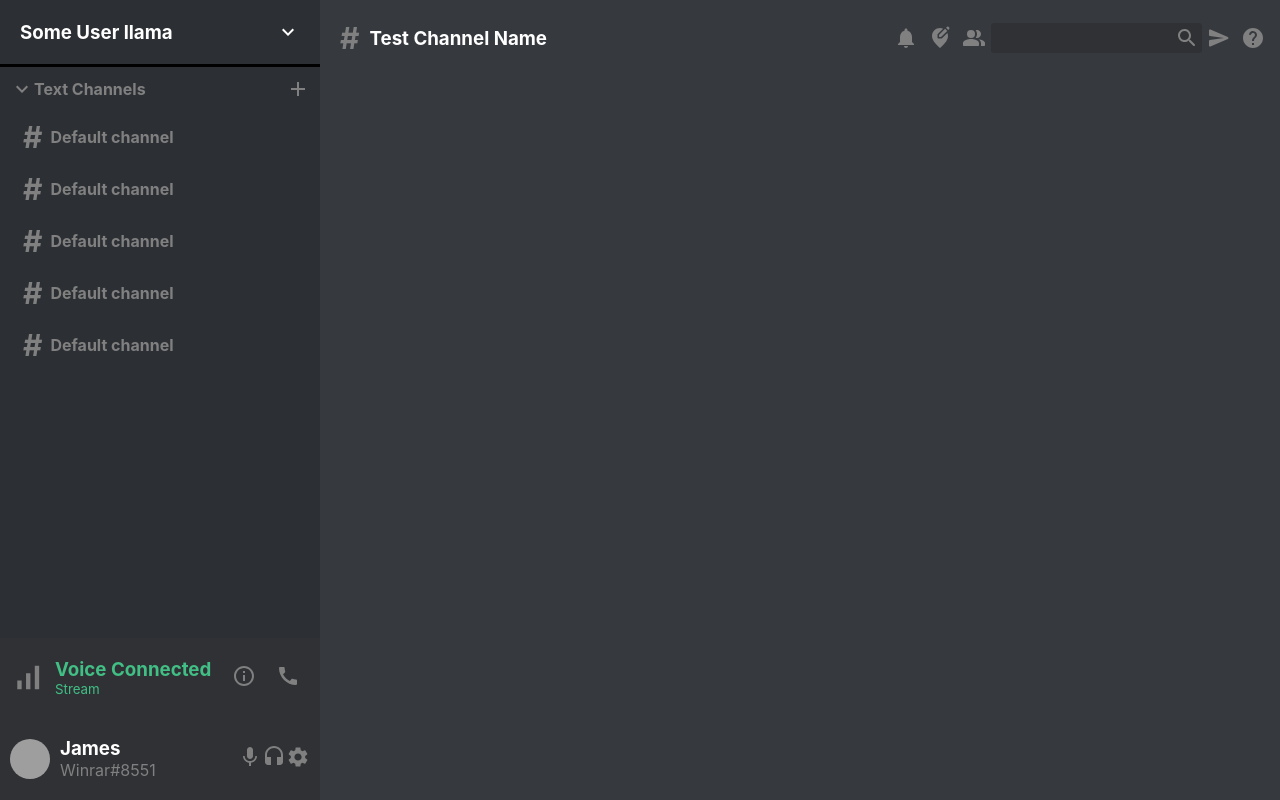
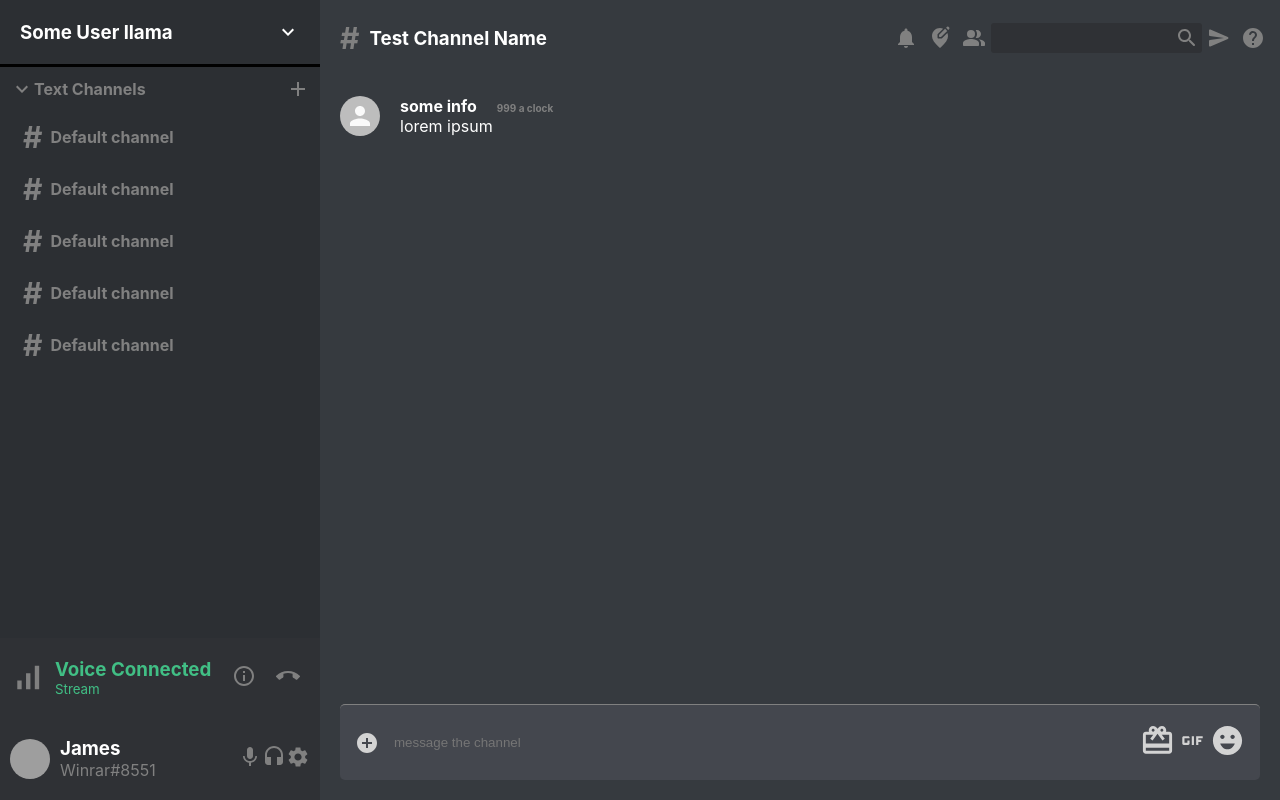
Before and after one commit to limitedgit/discord-react-clone, a React (Create React App) app: page / in a window 1280 px wide. Built offline with nearby package versions, Linux system fonts and the light colour scheme; grey boxes are pictures that could not be loaded.

Commit message:
finished chat css and added firebase

```diff
--- a/package.json
+++ b/package.json
@@ -9,6 +9,7 @@
     "@testing-library/jest-dom": "^4.2.4",
     "@testing-library/react": "^9.5.0",
     "@testing-library/user-event": "^7.2.1",
+    "firebase": "^8.10.0",
     "react": "^17.0.2",
     "react-dom": "^17.0.2",
     "react-redux": "^7.2.4",
--- a/src/Chat.css
+++ b/src/Chat.css
@@ -5,3 +5,36 @@
     background-color: #363a3f;
     height: 100vh;
 }
+
+.chat__input {
+    color: lightgray;
+    display: flex;
+    align-items: center;
+    justify-content: space-between;
+    padding: 15px;
+    border-radius: 5px;
+    margin: 20px;
+    border-top: 1px solid gray;
+    background-color: #44474e;
+}
+
+.chat__input > form > input {
+    padding: 15px;
+    background: transparent;
+    border: none;
+    outline-width: 0;
+    color: white;
+    font-size: "large";
+}
+
+.chat__input > form {
+    flex: 1;
+}
+
+.chat__inputButton {
+    display: none;
+}
+
+.chat__messages {
+    flex: 1;
+}
--- a/src/Chat.js
+++ b/src/Chat.js
@@ -1,11 +1,40 @@
 import React from 'react'
 import ChatHeader from './ChatHeader'
+import AddCircleIcon from '@material-ui/icons/AddCircle';
+import CardGiftcardIcon from '@material-ui/icons/CardGiftcard';
 import "./Chat.css"
-
+import GifIcon from '@material-ui/icons/Gif';
+import EmojiEmotionsIcon from '@material-ui/icons/EmojiEmotions';
+import Message from "./Message.js"
 function Chat() {
     return (
         <div className = "chat">
             <ChatHeader/>
+
+
+        <div className="chat__messages">
+            <Message/>
+        </div>
+
+
+        <div className="chat__input">
+            <AddCircleIcon/>
+            <form>
+
+                <input placeholder={"message the channel"}/>
+                <button class= "chat__inputButton" type="submit">
+                    Send Message
+                </button>
+                </form>
+
+                <div className="chat__inputIcons">
+                    <CardGiftcardIcon fontSize = "large"/>
+                    <GifIcon fontSize = "large"/>
+                    <EmojiEmotionsIcon fontSize="large"/>
+
+
+                </div>
+        </div>
         </div>
     )
 }
--- /dev/null
+++ b/src/Message.css
@@ -0,0 +1,17 @@
+.message{
+    display: flex;
+    align-items: center;
+    padding: 20px;
+    color: white;
+
+}
+
+.message__info {
+    margin-left:20px
+}
+
+.message__timestamp {
+    color: gray;
+    margin-left: 20px;
+    font-size:  x-small;
+}
--- /dev/null
+++ b/src/Message.js
@@ -0,0 +1,22 @@
+import React from 'react'
+import "./Message.css"
+import Avatar from '@material-ui/core/Avatar';
+
+function Message() {
+    return (
+        <div className="message">
+            <Avatar/>
+            <div className="message__info">
+                <h4>some info
+                    <span className="message__timestamp">
+                        999 a clock
+                    </span>
+                </h4>
+
+                <p>lorem ipsum</p>
+            </div>
+        </div>
+    )
+}
+
+export default Message
--- a/src/Sidebar.js
+++ b/src/Sidebar.js
@@ -4,7 +4,7 @@ import ExpandMoreIcon from '@material-ui/icons/ExpandMore';
 import AddIcon from '@material-ui/icons/Add';
 import SidebarChannel from "./SidebarChannel";
 import SignalCellularAltIcon from '@material-ui/icons/SignalCellularAlt';
-import CallIcon from '@material-ui/icons/Call';
+import CallEndIcon from '@material-ui/icons/CallEnd';
 import InfoOutlinedIcon from '@material-ui/icons/InfoOutlined';
 import Avatar from '@material-ui/core/Avatar';
 import MicIcon from '@material-ui/icons/Mic';
@@ -48,7 +48,7 @@ function Sidebar() {
 
                 <div className="sidebar__voiceIcons">
                     <InfoOutlinedIcon/>
-                    <CallIcon/>
+                    <CallEndIcon/>
                 </div>
             </div>
                 <div className="sidebar__profile">
```
Also changed, not shown: src/firebase.js (added, +19 -0 lines), 1 other file (tests, documents, lock files or other folders).
